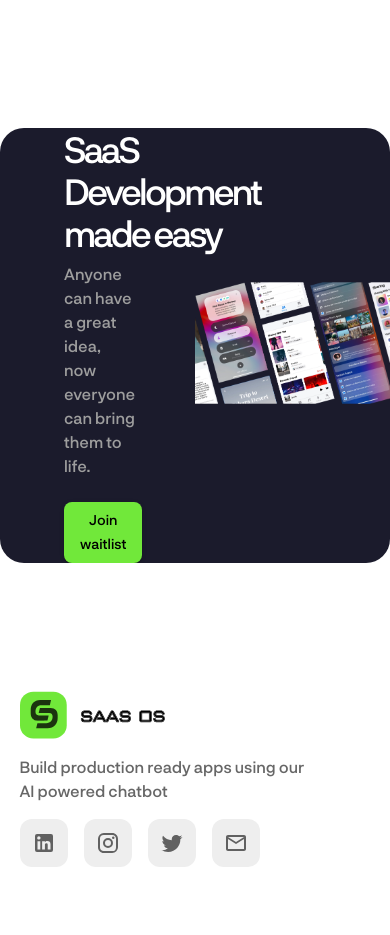
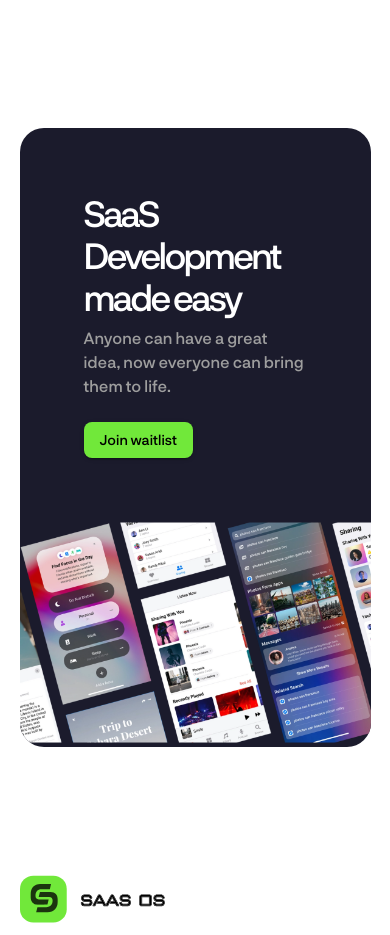
Before and after one commit to isaacwritescode/saas-os, a React (Create React App) app: page / in a window 390 px wide. Shown: the part 3801-4736 px from the top of the page. Built offline with nearby package versions, Linux system fonts and the light colour scheme.

Commit message:
make banner responsive

```diff
--- a/src/pages/Banner/index.js
+++ b/src/pages/Banner/index.js
@@ -2,10 +2,17 @@ import { Box, Button, Grid, Stack, Typography } from "@mui/material";
 
 const Banner = () => {
   return (
-    <Box maxWidth={1000} width="100%" m="auto">
-      <Grid container alignItems="center" borderRadius={6} bgcolor="#1B1B2C" overflow="hidden">
+    <Box maxWidth={1000} width={{ xs: "90%", md: "100%" }} m="auto">
+      <Grid
+        container
+        alignItems="center"
+        borderRadius={6}
+        bgcolor="#1B1B2C"
+        overflow="hidden"
+        columns={{ xs: 6, md: 12 }}
+      >
         <Grid item xs={6}>
-          <Stack spacing={1} px={8} alignItems="start">
+          <Stack spacing={1} px={8} alignItems="start" py={{ xs: 8, md: 0 }}>
             <Typography color="white" variant="h3">
               SaaS Development made easy
             </Typography>
@@ -18,7 +25,10 @@ const Banner = () => {
           </Stack>
         </Grid>
         <Grid item xs={6}>
-          <img src="/banner/screenshots.png" style={{maxHeight: 300, width: "100%"}} />
+          <img
+            src="/banner/screenshots.png"
+            style={{ maxHeight: 300, width: "100%" }}
+          />
         </Grid>
       </Grid>
     </Box>
```
